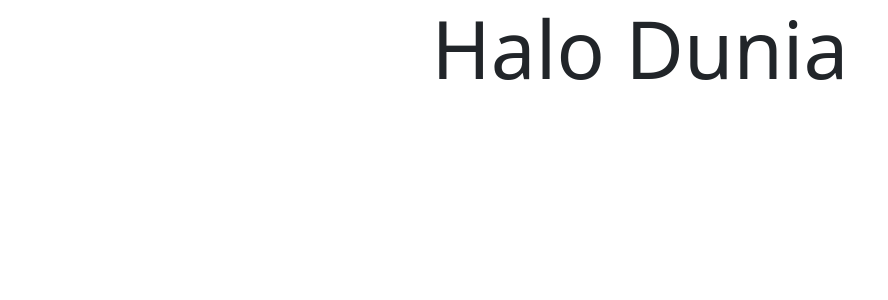
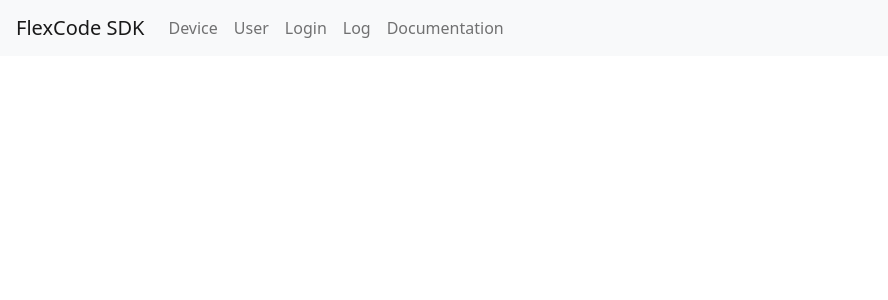
Before and after one commit to hendrapaiton/sidik, a Django app: page / in a window 1280 px wide. Shown: the top 300 px of the page, without its empty margins (0-888 px from the left). Run offline with Django 3.2, Linux system fonts and the light colour scheme; some libraries are stand-ins or nearby versions.

Commit message:
Add favicon.png and menu topbar

```diff
--- a/templates/index.html
+++ b/templates/index.html
@@ -5,11 +5,39 @@
 <head>
     <meta charset="UTF-8">
     <meta name="viewport" content="width=device-width, initial-scale=1">
+    <link rel="stylesheet" href="{% static 'css/bootstrap.min.css' %}">
+    <link rel="icon" href="{% static 'img/favicon.png' %}">
     <title>Sidik Jari</title>
-    <link rel="stylesheet" href="{% static 'css/bootstrap.min.css' %}">
-    <script type="text/javascript" src="{% static 'js/bootstrap.bundle.min.js' %}"></script>
 </head>
 <body>
-<p class="text-center display-1">Halo Dunia</p>
+<nav class="navbar navbar-expand navbar-light bg-light">
+    <div class="container-fluid">
+        <span class="navbar-brand mb-0 h1">FlexCode SDK</span>
+        <button class="navbar-toggler" type="button" data-toggle="collapse" data-target="topbar">
+            <span class="navbar-toggler-icon"></span>
+        </button>
+        <div class="collapse navbar-collapse" id="topbar">
+            <ul class="navbar-nav mr-auto">
+                <li class="nav-item">
+                    <a class="nav-link" href="#">Device</a>
+                </li>
+                <li class="nav-item">
+                    <a class="nav-link" href="#">User</a>
+                </li>
+                <li class="nav-item">
+                    <a class="nav-link" href="#">Login</a>
+                </li>
+                <li class="nav-item">
+                    <a class="nav-link" href="#">Log</a>
+                </li>
+                <li class="nav-item">
+                    <a class="nav-link" href="#">Documentation</a>
+                </li>
+            </ul>
+        </div>
+    </div>
+</nav>
+<div class="container"></div>
+<script type="text/javascript" src="{% static 'js/bootstrap.bundle.min.js' %}"></script>
 </body>
 </html>
```
Also changed, not shown: static/img/favicon.png (added).
